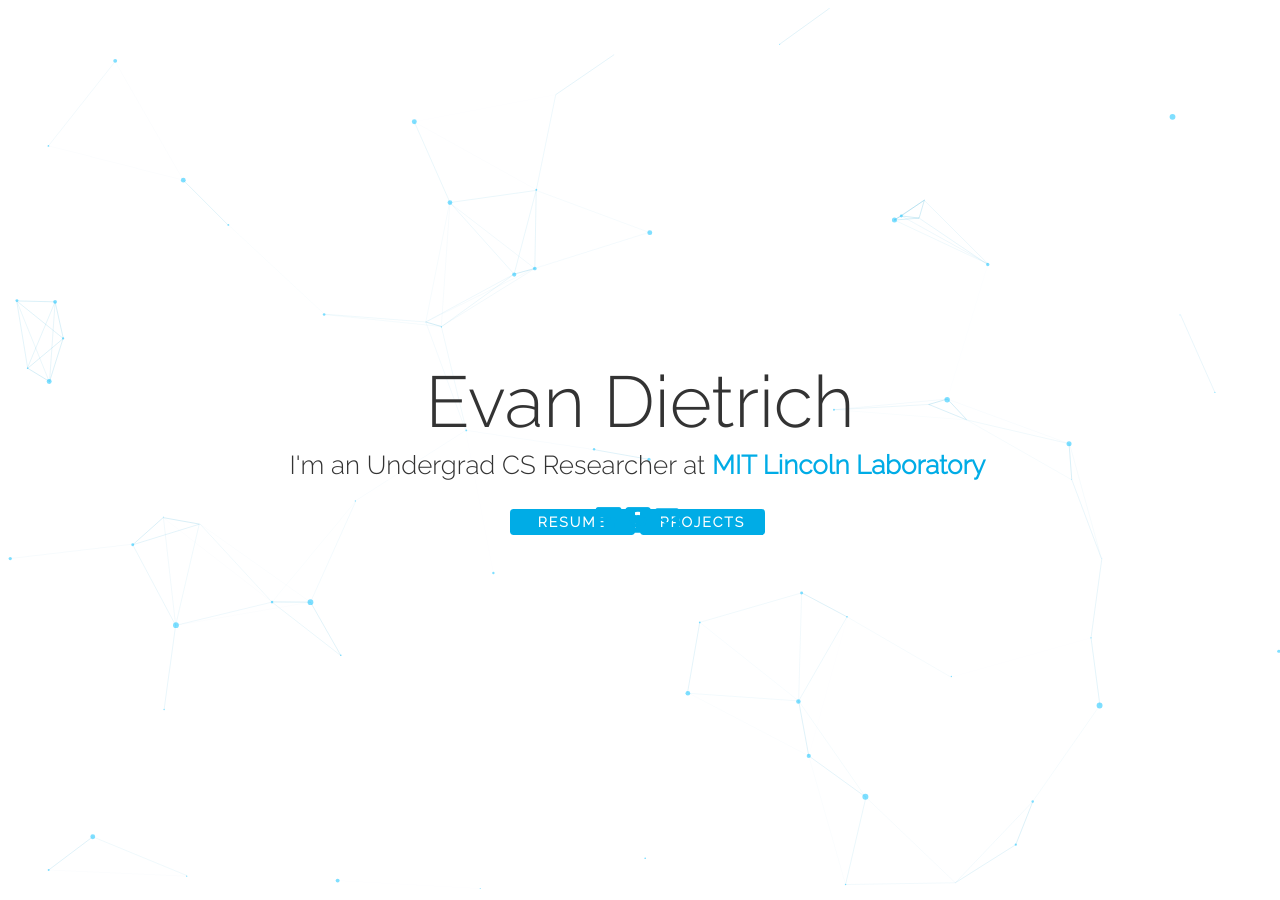
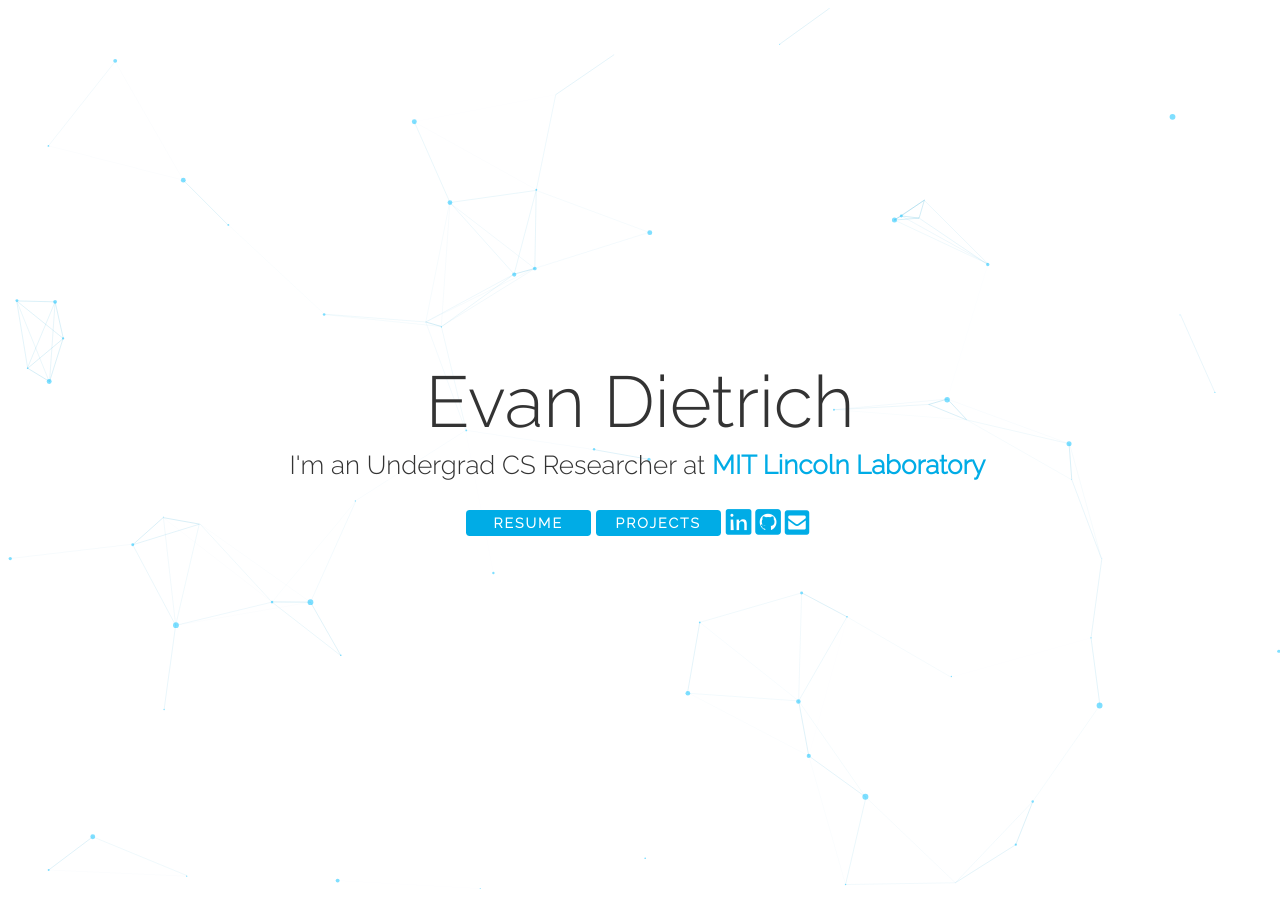
Before and after one commit to EvanDietrich/EvanDietrich.github.io, a Jekyll site: the page index.html, which Jekyll copies as it is, in a window 1280 px wide. Built offline with Jekyll 4.4.1, drawn with Linux system fonts in a browser that asks for light colours; nearby versions of some CDN libraries.

Commit message:
Update index.html

```diff
--- a/index.html
+++ b/index.html
@@ -127,9 +127,7 @@ a.button7:active{
               <a class= "elements" id="resume" href="./EvanWardDietrichResume.pdf" target="_blank"><b>RESUME</b></a>
               <a class= "elements" id="resume" onclick="myFunction()"><b>PROJECTS</b></a>
         			<!-- <a onclick="myFunction()" title="Updates"><i class="fas fa-coffee fa-2x"></i></a> -->
-    			</div>
-
-          <div id= "nav">
+              <p></p>
               <a href="https://linkedin.com/in/evandietrich" target="_blank" title="LinkedIn"><i class="fab fa-linkedin fa-2x"></i></a>
               <a href="https://github.com/EvanDietrich" target="_blank" title="GitHub"><i class="fab fa-github-square fa-2x"></i></a>
               <a href="mailto:evand@mit.edu" title="Email"><i class="fas fa-envelope-square fa-2x"></i></a>
```
